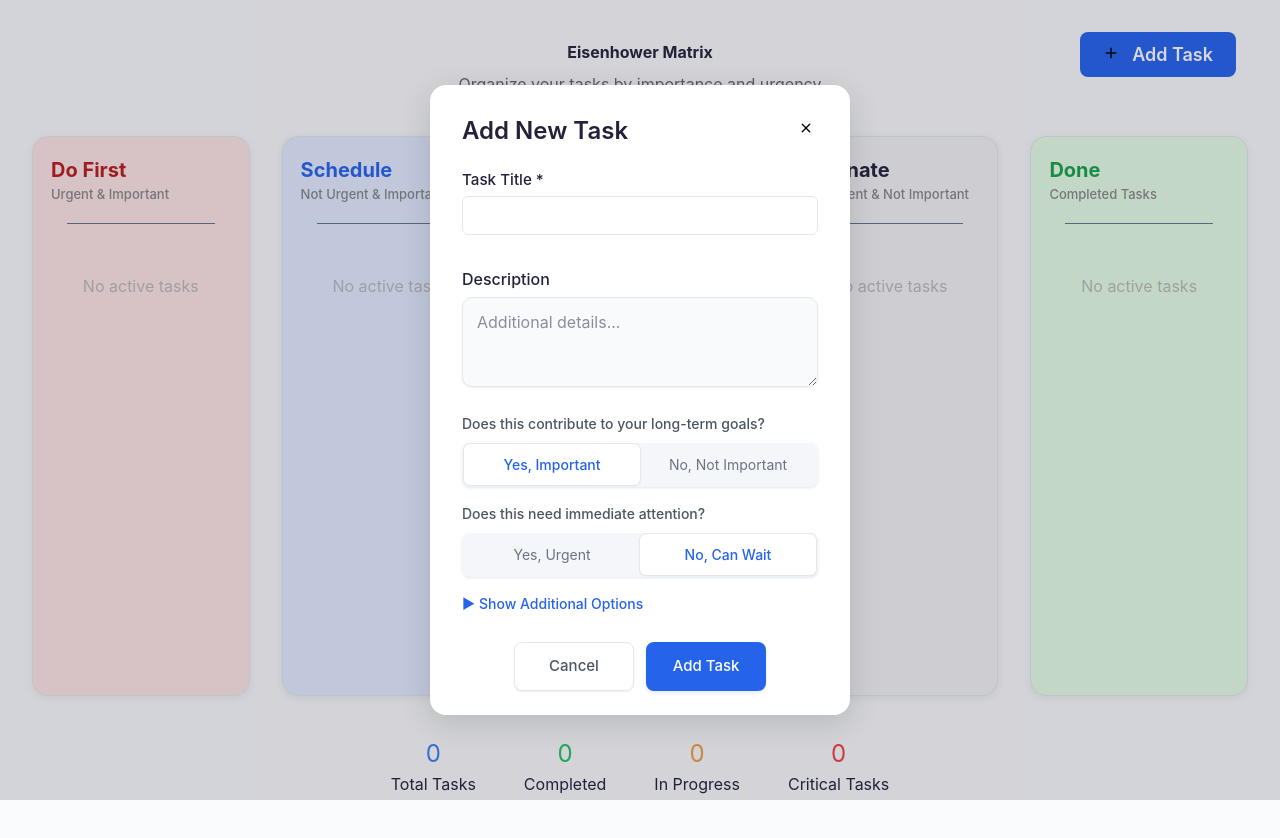
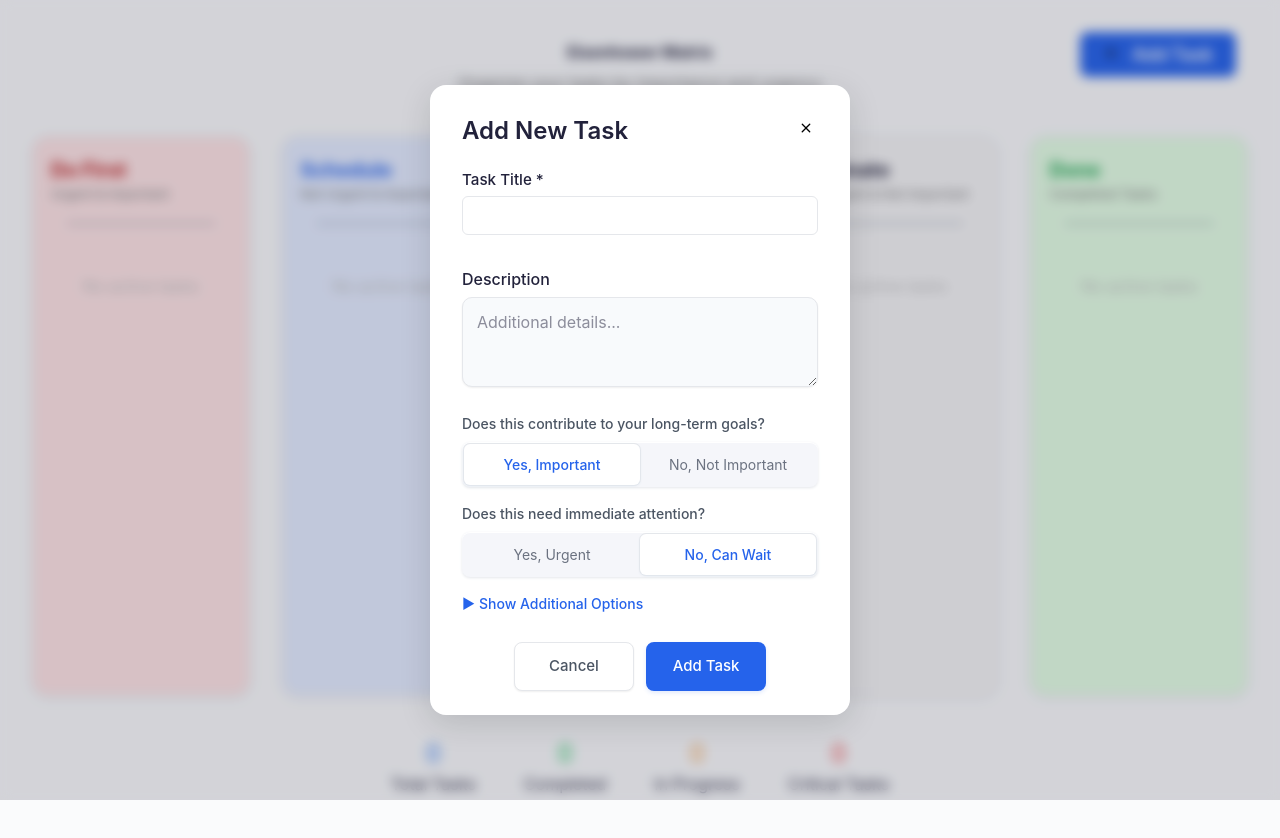
Before and after one commit to premkpavuluri/daily-checklist, a Next.js app: page / in a window 1280 px wide. Both pictures are taken after a click on the button "Add Task". Shown: the top 838 px of the page. Built offline with nearby package versions, Linux system fonts and the light colour scheme.

Commit message:
Prem | Update: Blur the background when Add-task pop-up open

```diff
--- a/src/components/molecules/TaskForm.tsx
+++ b/src/components/molecules/TaskForm.tsx
@@ -54,6 +54,8 @@ const TaskForm: React.FC<TaskFormProps> = ({ onSubmit, open, onClose }) => {
       display: 'flex',
       alignItems: 'center',
       justifyContent: 'center',
+      backdropFilter: 'blur(6px)',
+      WebkitBackdropFilter: 'blur(6px)',
     }} onClick={onClose}>
       <div style={{
         background: '#fff',
```
